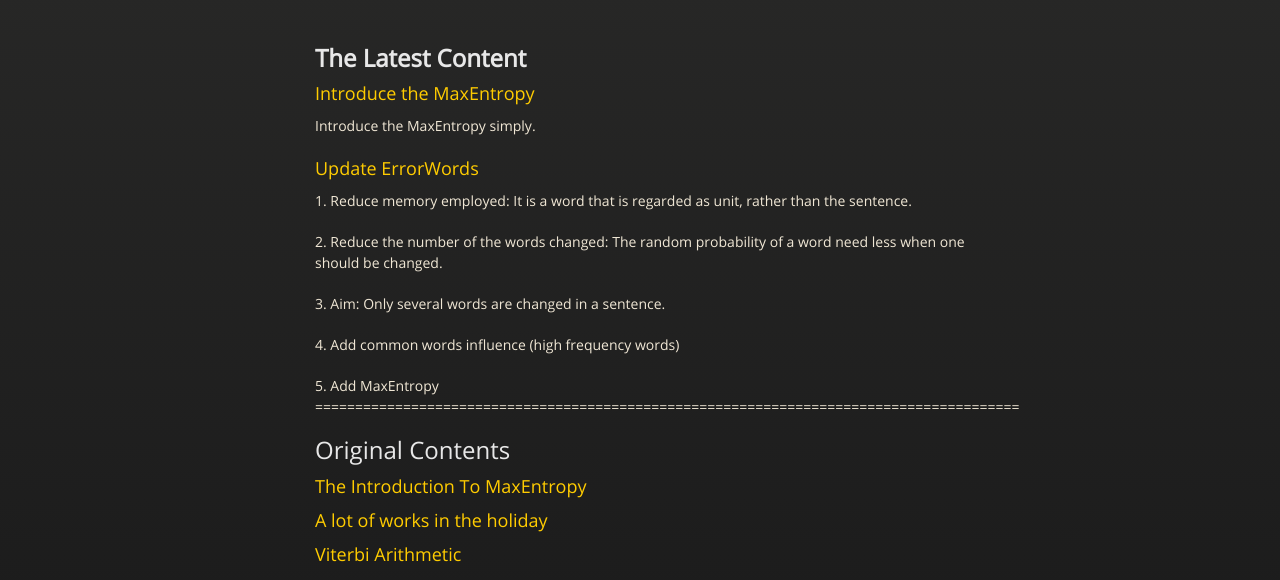
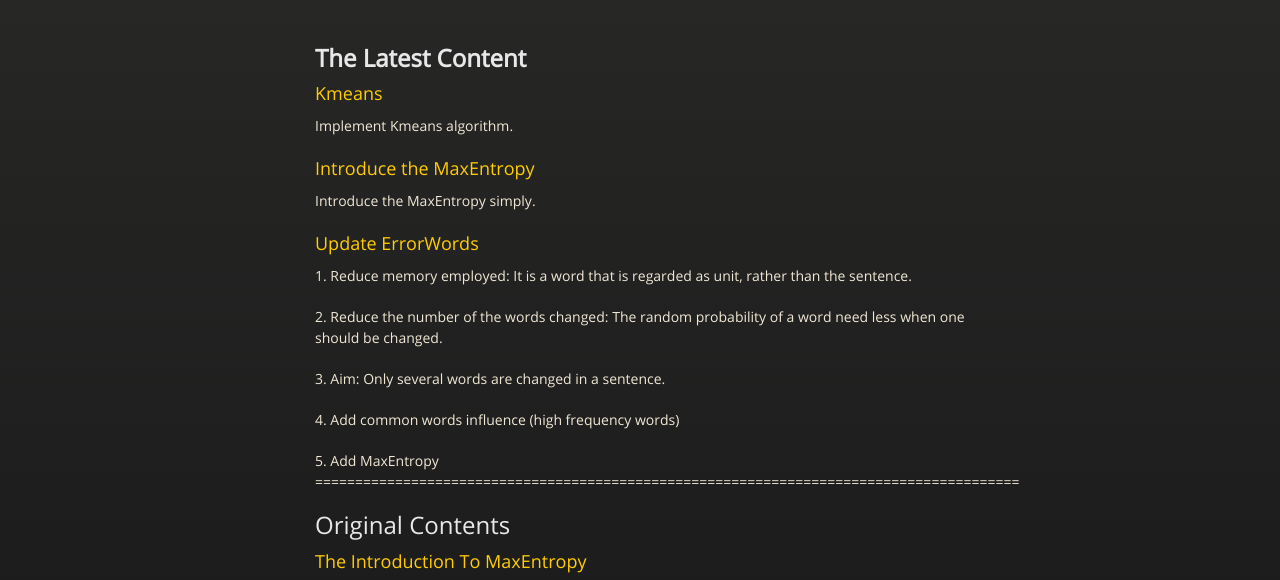
Before and after one commit to jinyeqiong/jinyeqiong.github.com, a plain HTML site: page index.html in a window 1280 px wide. Shown: the part 189-769 px from the top of the page. Drawn offline with nearby package versions, Linux system fonts and the light colour scheme.

Commit message:
Update index.html
Kmeans

```diff
--- a/index.html
+++ b/index.html
@@ -36,6 +36,9 @@
 
         <h2>
 <a id="welcome-to-github-pages" class="anchor" href="#welcome-to-github-pages" aria-hidden="true"><span aria-hidden="true" class="octicon octicon-link"></span></a><b>The Latest Content</b></h2>
+
+<h3><a href="https://github.com/jinyeqiong/BasedNLP/blob/master/Introduction_MaxEntropy.md">Kmeans</a></h3>
+<p>Implement Kmeans algorithm.</p>
 
 <h3><a href="https://github.com/jinyeqiong/BasedNLP/blob/master/Introduction_MaxEntropy.md">Introduce the MaxEntropy</a></h3>
 <p>Introduce the MaxEntropy simply.</p>
```
